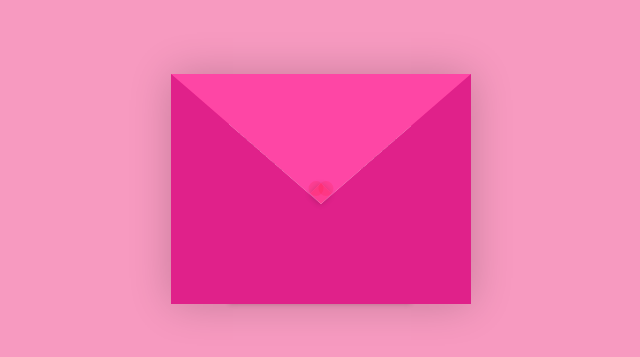
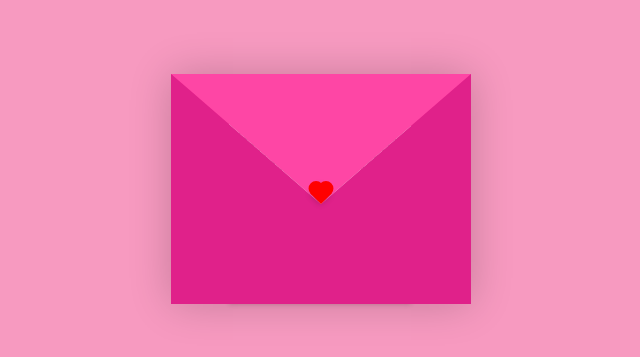
Before and after one commit to ikee0403/Ikee0403, a plain HTML site: page index.html in a window 1280 px wide. Shown: the part 211-568 px from the top of the page, 319-959 px from the left. Drawn offline with Linux system fonts and the light colour scheme.

Commit message:
style.css

```diff
--- a/style.css
+++ b/style.css
@@ -6,7 +6,7 @@
   --envelope-cover: #e0218a;
   --shadow-color: rgba(0, 0, 0, 0.2);
   --txt-color: #444;
-  --heart-color: rgb(255, 0, 0, 0.1);
+  --heart-color: rgb(255, 0, 0, 1.0);
 }
 body{
   margin: 0;
```
